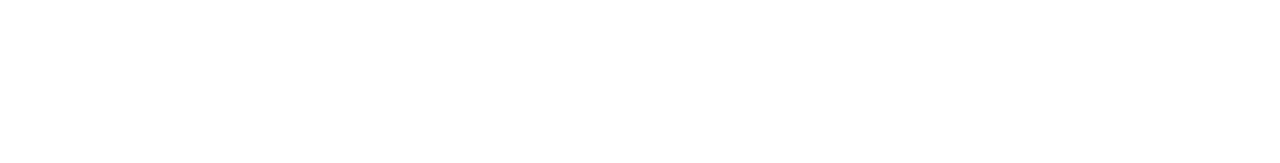
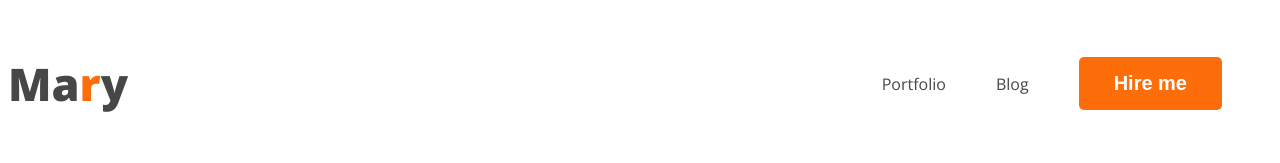
Before and after one commit to Aminurrahman4/developer-portfolio, a plain HTML site: page index.html in a window 1280 px wide. Drawn offline with nearby package versions, Linux system fonts and the light colour scheme.

Commit message:
added nav

```diff
--- a/index.html
+++ b/index.html
@@ -4,10 +4,21 @@
    <meta charset="UTF-8">
    <meta name="viewport" content="width=device-width, initial-scale=1.0">
    <title>Developer Portfolio</title>
+   <link rel="preconnect" href="https://fonts.googleapis.com">
+<link rel="preconnect" href="https://fonts.gstatic.com" crossorigin>
+<link href="https://fonts.googleapis.com/css2?family=Open+Sans:ital,wght@0,300..800;1,300..800&display=swap" rel="stylesheet">
+   <link rel="stylesheet" href="styles/portfolio.css">
 </head>
 <body>
    <header>
-
+      <nav>
+         <h3 class="nav-title">Ma<span class="text-primary">r</span>y</h3>
+         <ul>
+            <li><a href="">Portfolio</a></li>
+            <li><a href="">Blog</a></li>
+            <li><button class="btn-primary">Hire me</button></li>
+         </ul>
+      </nav>
    </header>
    <main>
 
--- /dev/null
+++ b/styles/portfolio.css
@@ -0,0 +1,44 @@
+/* common shared styles */
+body{
+   font-family: "Open Sans", sans-serif;
+}
+.text-primary{
+   color: #FD6E0A;
+}
+.btn-primary{
+   border-radius: 5px;
+   background: #FD6E0A;
+   border: 0;
+   color: white;
+   font-size: 20px;
+   font-weight: 700;
+   padding: 15px 35px;
+
+}
+
+/* nav related styles */
+nav {
+   display: flex;
+   align-items: center;
+   justify-content: space-between;
+}
+
+.nav-title{
+   color: #474747;
+   font-size: 45px;
+   font-style: normal;
+   font-weight: 800;
+}
+nav > ul{
+   display: flex;
+   align-items: center;
+
+}
+nav li{
+   list-style: none;
+   margin-right: 50px;
+}
+nav a{
+   text-decoration: none;
+   color: #474747;
+}
```
